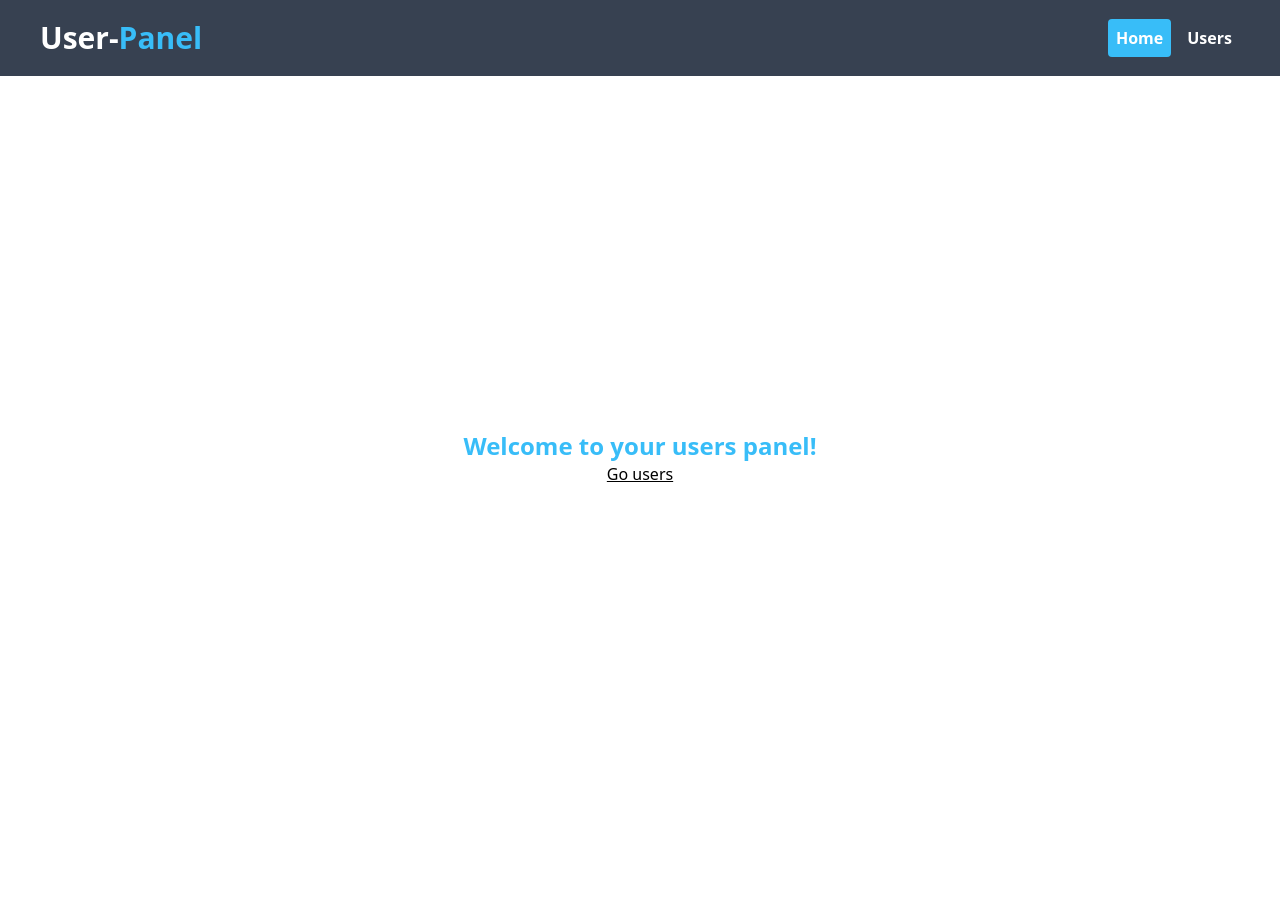
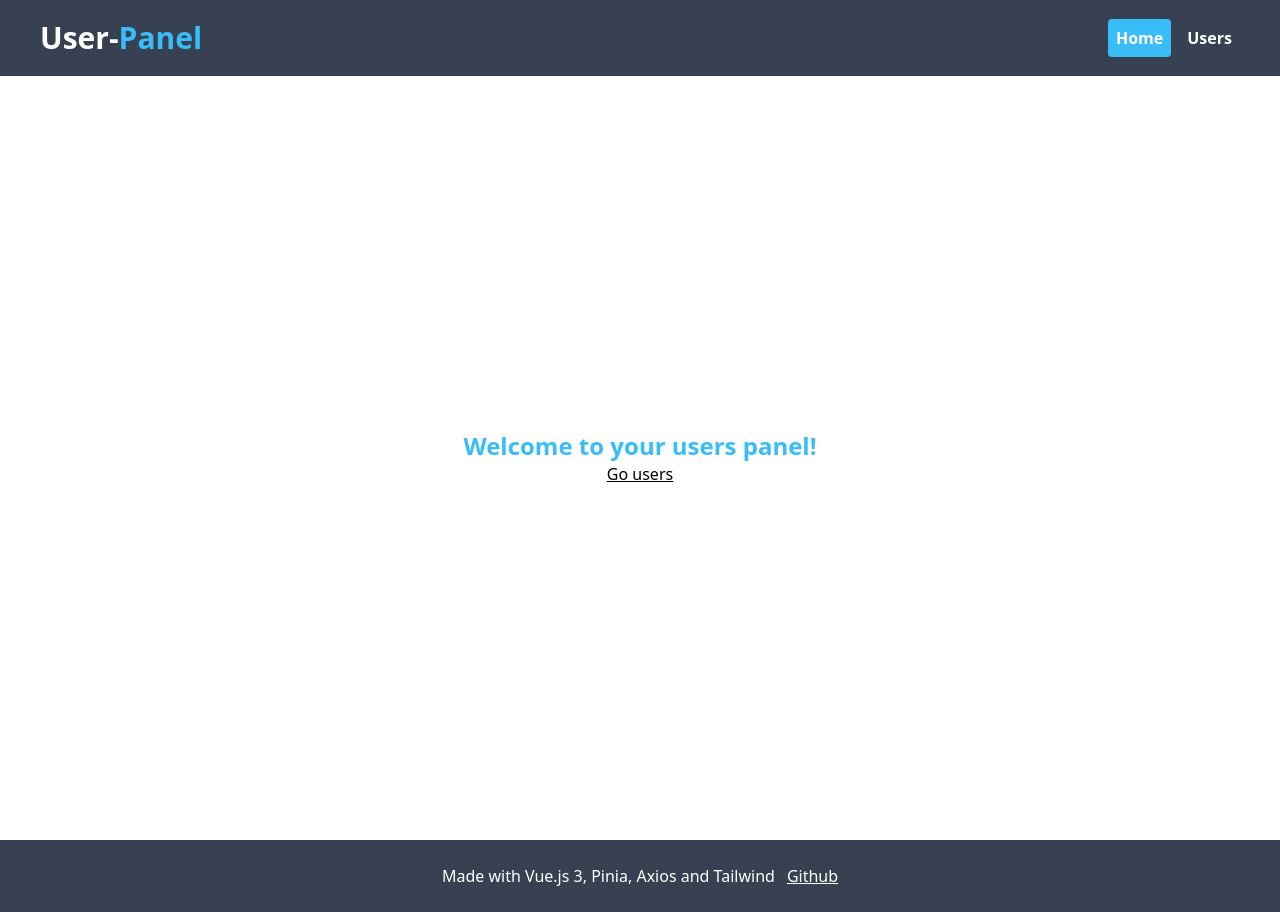
Before and after one commit to AlexxCepeda/user-panel, a Vue app: page / in a window 1280 px wide. Before the commit the page ends 820 px from the top, so only its background shows below. Built offline with nearby package versions, Linux system fonts and the light colour scheme.

Commit message:
Footer component added

```diff
--- a/src/App.vue
+++ b/src/App.vue
@@ -3,6 +3,7 @@
   <main class="vertical-center container mx-auto px-10 py-5">
     <RouterView />
   </main>
+  <Footer />
   <LoadingModal />
 </template>
 
@@ -10,4 +11,5 @@
 import { RouterView } from "vue-router";
 import HeaderNav from "./components/Navbar/HeaderNav.vue";
 import LoadingModal from "./components/LoadingModal.vue";
+import Footer from "./components/Footer.vue";
 </script>
--- a/src/assets/main.css
+++ b/src/assets/main.css
@@ -4,6 +4,10 @@
 
 @layer components {
   .vertical-center {
-    height: calc(100vh - 76px);
+    min-height: calc(100vh - 76px);
   }
 }
+
+.card-wrapper {
+  @apply bg-gray-700 h-full w-full shadow-lg rounded-lg;
+}
--- /dev/null
+++ b/src/components/Footer.vue
@@ -0,0 +1,12 @@
+<template>
+  <div class="p-6 bg-gray-700 flex items-center justify-center gap-3">
+    <p class="text-white">Made with Vue.js 3, Pinia, Axios and Tailwind</p>
+    <a
+      href="https://github.com/AlexxCepeda/user-panel"
+      class="underline text-white"
+      target="_blank"
+      rel="noopener noreferrer"
+      >Github</a
+    >
+  </div>
+</template>
```
